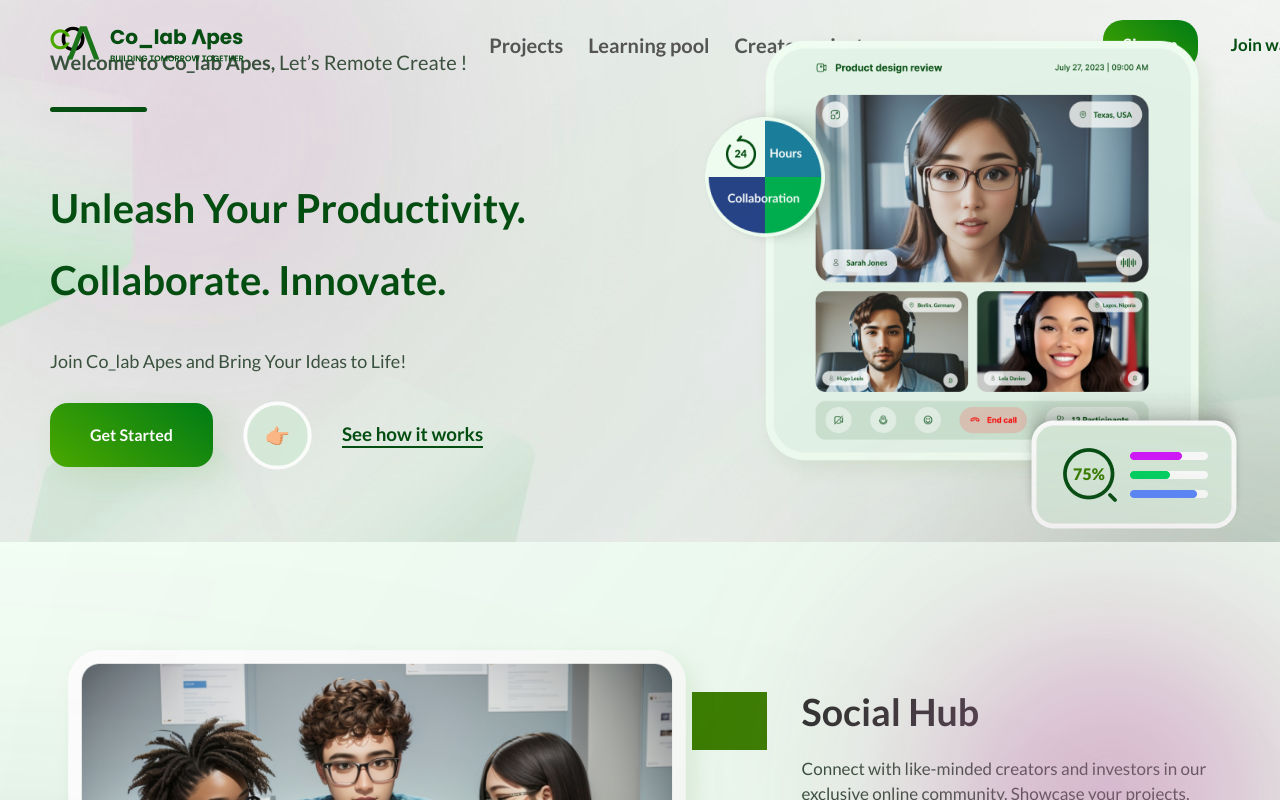
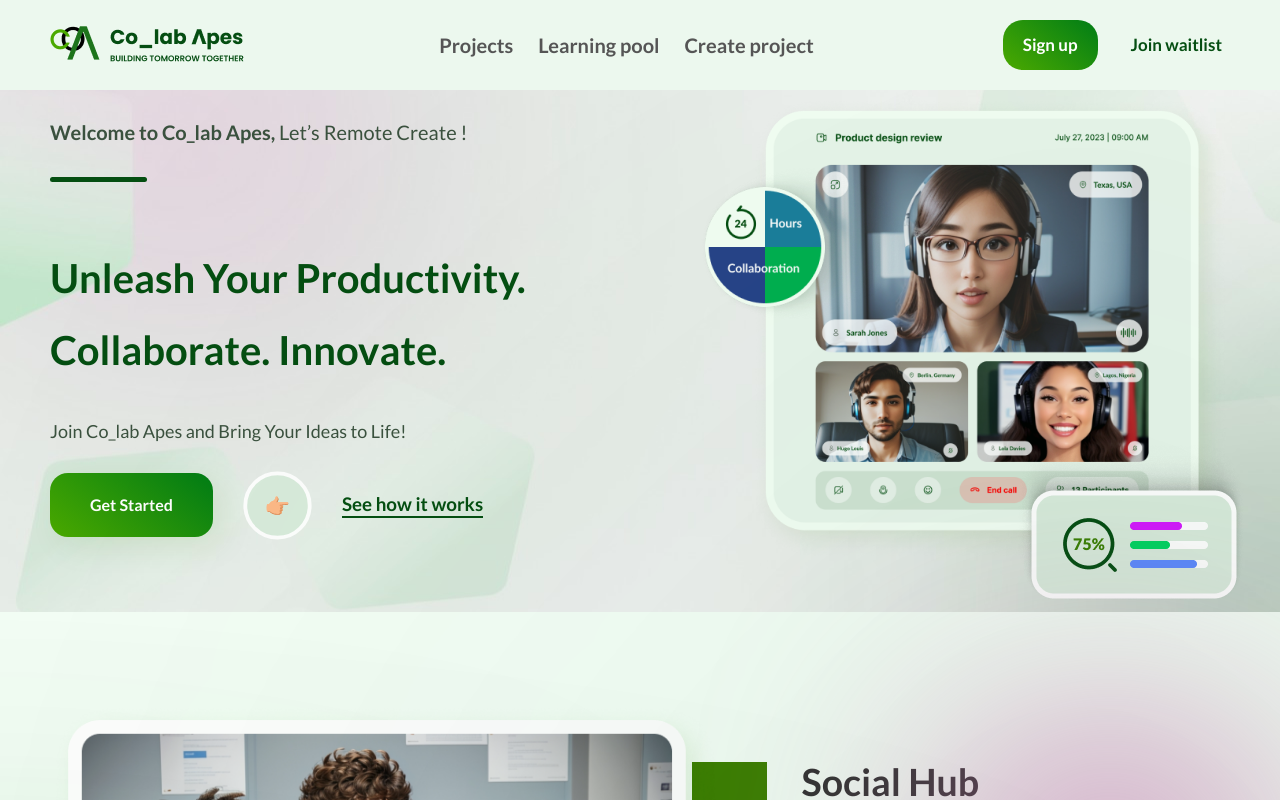
Before and after one commit to Colab-Apes/new_landing_page, a React (Vite) app: page / in a window 1280 px wide. Shown: the top 800 px of the page. Built offline with nearby package versions, Linux system fonts and the light colour scheme.

Commit message:
made nav bar fixed

```diff
--- a/src/NewLandingPage/components/Hero.jsx
+++ b/src/NewLandingPage/components/Hero.jsx
@@ -14,7 +14,7 @@ const Hero = () => {
         //   backgroundImage: `url(${bg1mobile})`,
         // }}
         className={
-          "pb-20 px-4  md:px-10 lg:px-20  bg-[url('./assets/bg/bg1mobile.jpg')] md:bg-[url('./assets/bg/bg1desktop.jpg')]"
+          "pb-20 px-4  md:px-10 lg:px-20 pt-28 bg-[url('./assets/bg/bg1mobile.jpg')] md:bg-[url('./assets/bg/bg1desktop.jpg')]"
         }
       >
         {/* <div className="z-[-1] absolute w-[387px] h-[324.991px] bg-[#C26AAA] blur-[150px] rounded-[387px] left-[-30rem]"></div>
--- a/src/NewLandingPage/components/Nav.jsx
+++ b/src/NewLandingPage/components/Nav.jsx
@@ -7,7 +7,7 @@ const Nav = () => {
   const [opensidenav, setopensidenav] = useState(false);
   return (
     <div className="w-full bg-[#ECF8EE] px-4 md:px-14  lg:px-20">
-      <nav className="lg:flex font-lato fixed  items-center justify-between w-full hidden  py-8">
+      <nav className="lg:flex z-[100] font-lato px-4 md:px-14  lg:px-20 bg-[#ECF8EE] left-0 fixed  items-center justify-between w-full hidden  py-8">
         <img src={logo} alt="" />
         <div className="flex items-center gap-x-10 text-[#555] font-bold text-[20px]">
           <p>Projects</p>
```
